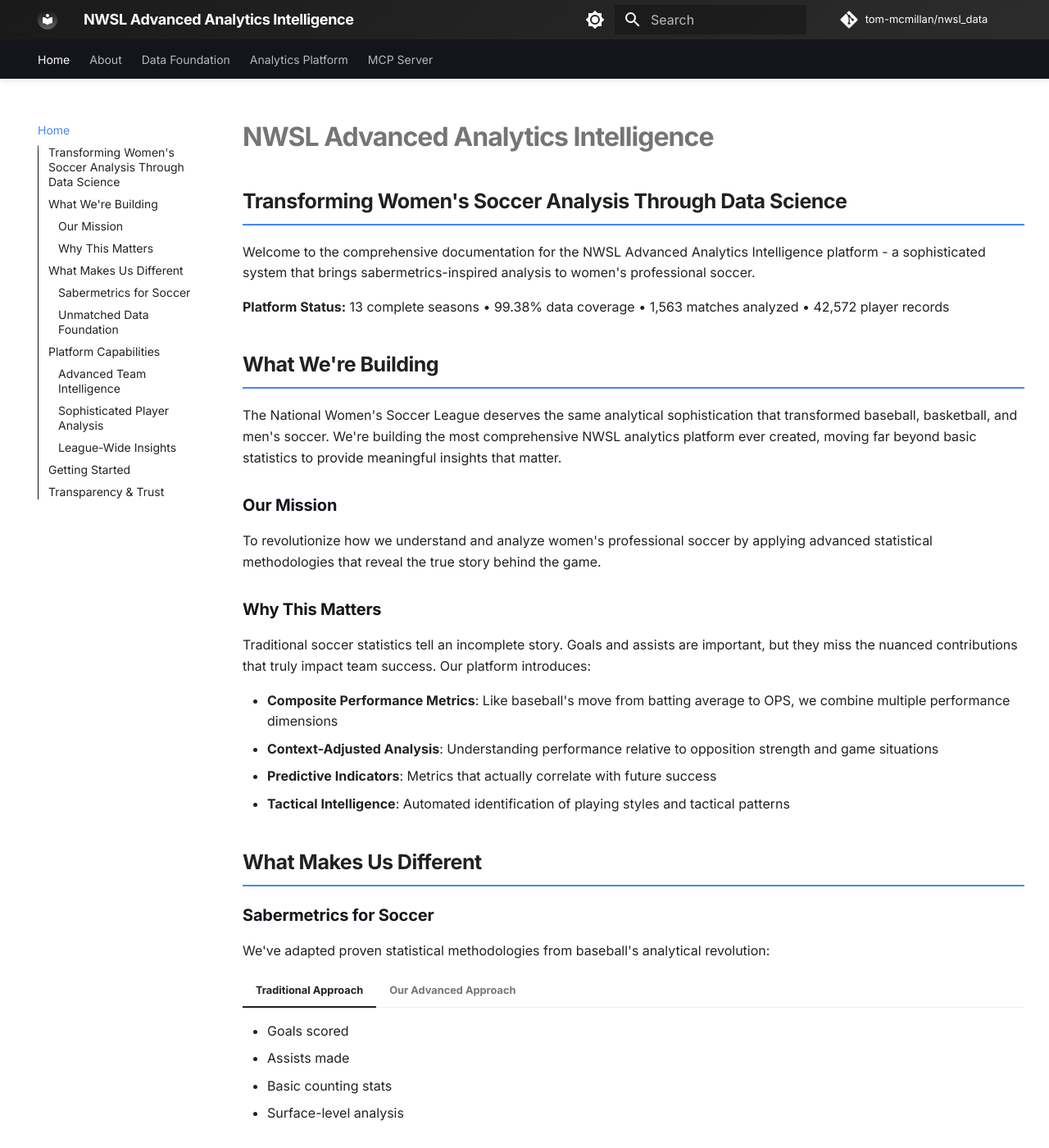
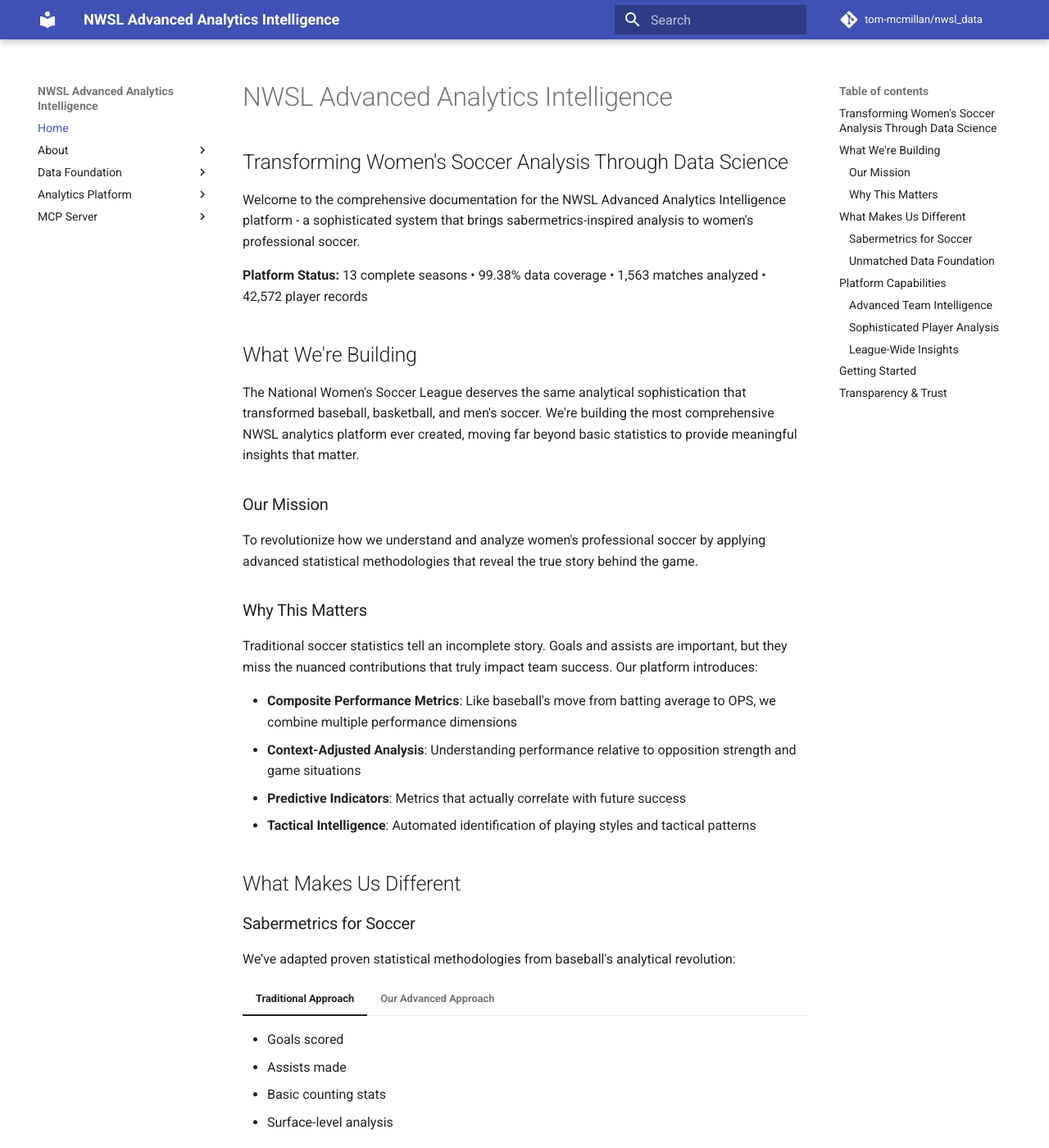
Before and after one commit to tom-mcmillan/nwsl_data, an MkDocs documentation site: the page built from docs/index.md, in a window 1280 px wide and 1400 px high. Shown: the whole window at 82% size. Built offline with MkDocs 1.6.1 and Material for MkDocs 9.7.7, drawn with Linux system fonts in a browser that asks for light colours; comment, search, counter and statistics services are not loaded; some of the changed text lies outside the part shown.

Commit message:
Simplify MkDocs configuration to standard Material theme
- Remove all custom CSS and complex theme features
- Use minimal Material theme with indigo colors
- Disable custom analytics and feedback widgets
- Establish baseline working Material theme before customization

🤖 Generated with [Claude Code](https://claude.ai/code)

Co-Authored-By: Claude <noreply@anthropic.com>

```diff
--- a/mkdocs.yml
+++ b/mkdocs.yml
@@ -18,65 +18,16 @@ edit_uri: edit/main/docs/
 site_dir: site
 docs_dir: docs
 
-# Theme Configuration - OpenAI Inspired Professional Design
+# Theme Configuration - Minimal Material Theme
 theme:
   name: material
   language: en
 
-  # Color Palette - Clean professional theme
+  # Simple color palette
   palette:
     - scheme: default
-      primary: black
-      accent: blue
-      toggle:
-        icon: material/brightness-7
-        name: Switch to dark mode
-    - scheme: slate
-      primary: black
-      accent: blue
-      toggle:
-        icon: material/brightness-4
-        name: Switch to light mode
-
-  # Professional Typography
-  font:
-    text: Inter
-    code: JetBrains Mono
-
-  # Logo and Branding
-  logo: assets/images/favicon.png
-  favicon: assets/images/favicon.png
-
-  # Advanced Features
-  features:
-    # Navigation
-    - navigation.instant        # SPA-like navigation
-    - navigation.instant.prefetch  # Prefetch on hover
-    - navigation.instant.progress  # Progress indicator
-    - navigation.tracking       # Update URL with anchor
-    - navigation.tabs           # Top-level tabs
-    - navigation.tabs.sticky    # Sticky tabs
-    - navigation.indexes        # Section index pages
-    - navigation.top            # Back to top button
-    - navigation.footer         # Prev/next navigation
-
-    # Search Enhancement
-    - search.suggest            # Search suggestions
-    - search.highlight          # Highlight search terms
-    - search.share             # Share search results
-
-    # Header Behavior
-    - header.autohide          # Auto-hide on scroll
-
-    # Content Features
-    - content.code.copy        # Copy code blocks
-    - content.code.annotate    # Code annotations
-    - content.tabs.link        # Link content tabs
-    - content.tooltips         # Enhanced tooltips
-
-    # Table of Contents
-    - toc.follow               # Follow anchor links
-    - toc.integrate           # Integrate with navigation
+      primary: indigo
+      accent: indigo
 
 # Advanced Markdown Extensions
 markdown_extensions:
@@ -127,34 +78,15 @@ plugins:
       lang: en
       min_search_length: 2
 
-# Custom CSS for OpenAI-inspired Theme
-extra_css:
-  - stylesheets/nwsl-analytics-theme.css
+# Custom CSS disabled for baseline testing
+# extra_css:
+#   - stylesheets/nwsl-analytics-theme.css
 
-# Additional Configuration
+# Minimal configuration
 extra:
-  analytics:
-    provider: google
-    property: G-XXXXXXXXXX
-    feedback:
-      title: Was this page helpful?
-      ratings:
-        - icon: material/emoticon-happy-outline
-          name: This page was helpful
-          data: 1
-          note: >-
-            Thanks for your feedback!
-        - icon: material/emoticon-sad-outline
-          name: This page could be improved
-          data: 0
-          note: >-
-            Thanks for your feedback! Help us improve this page by
-            <a href="..." target="_blank" rel="noopener">telling us what you found confusing</a>.
-
   social:
     - icon: fontawesome/brands/github
       link: https://github.com/tom-mcmillan/nwsl_data
-      name: NWSL Analytics on GitHub
 
 # Navigation Structure - Available Documentation
 nav:
```
